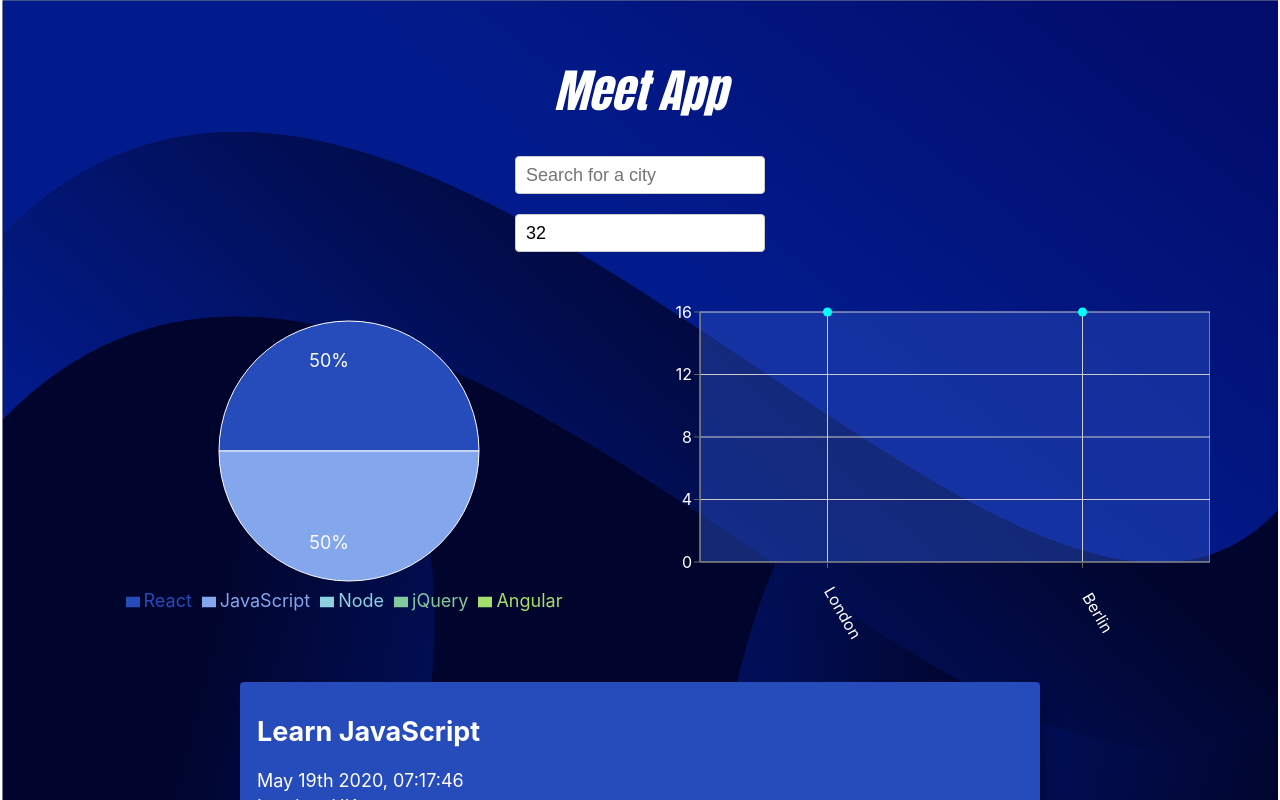
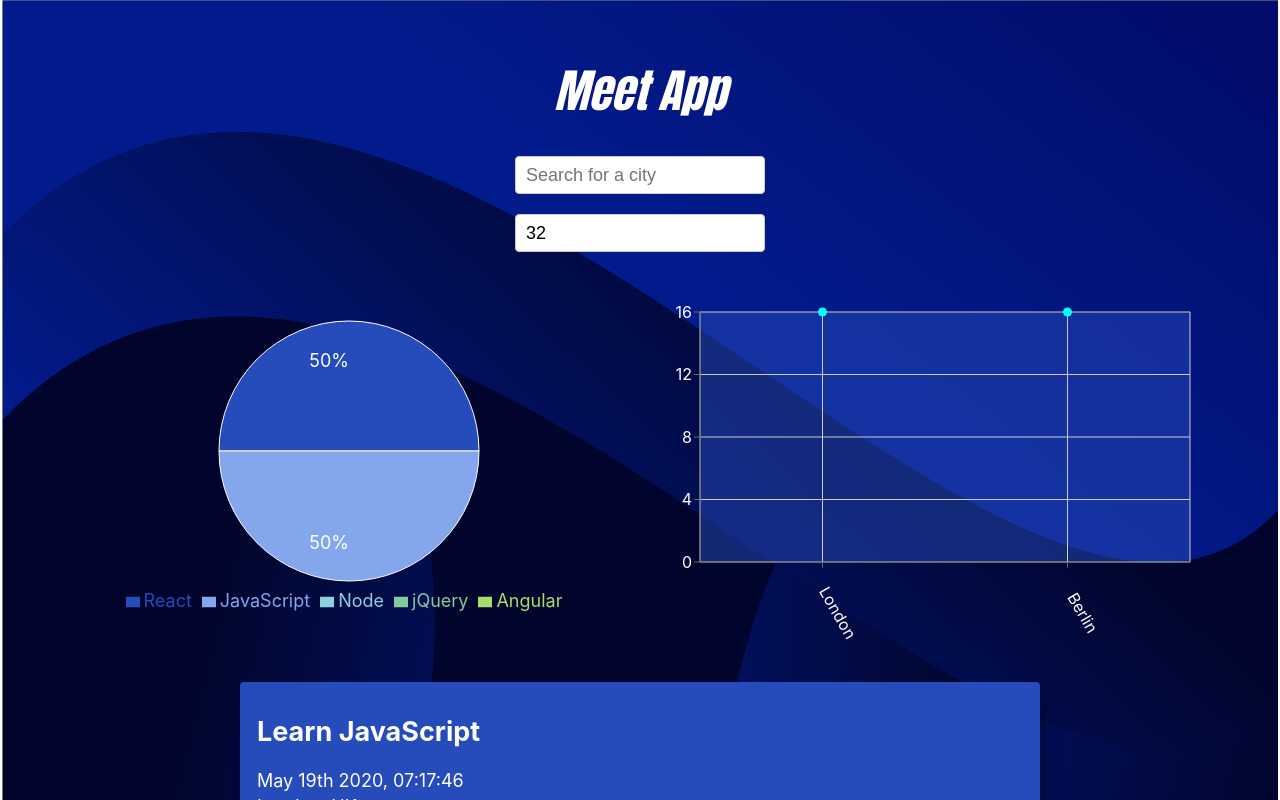
Before and after one commit to vdevhub/meet, a React (Create React App) app: page / in a window 1280 px wide. Shown: the top 800 px of the page. Built offline with nearby package versions, Linux system fonts and the light colour scheme; what atatus-spa would draw is missing.

Commit message:
Add right margin to scatter

```diff
--- a/src/components/CityEventsChart.js
+++ b/src/components/CityEventsChart.js
@@ -23,7 +23,8 @@ const CityEventsChart = ({ allLocations, events }) => {
       <ScatterChart
         margin={{
           top: 40,
-          bottom: 80
+          bottom: 80,
+          right: 20
         }}
       >
         <CartesianGrid fill="#264bba" fillOpacity={0.5} />
```
